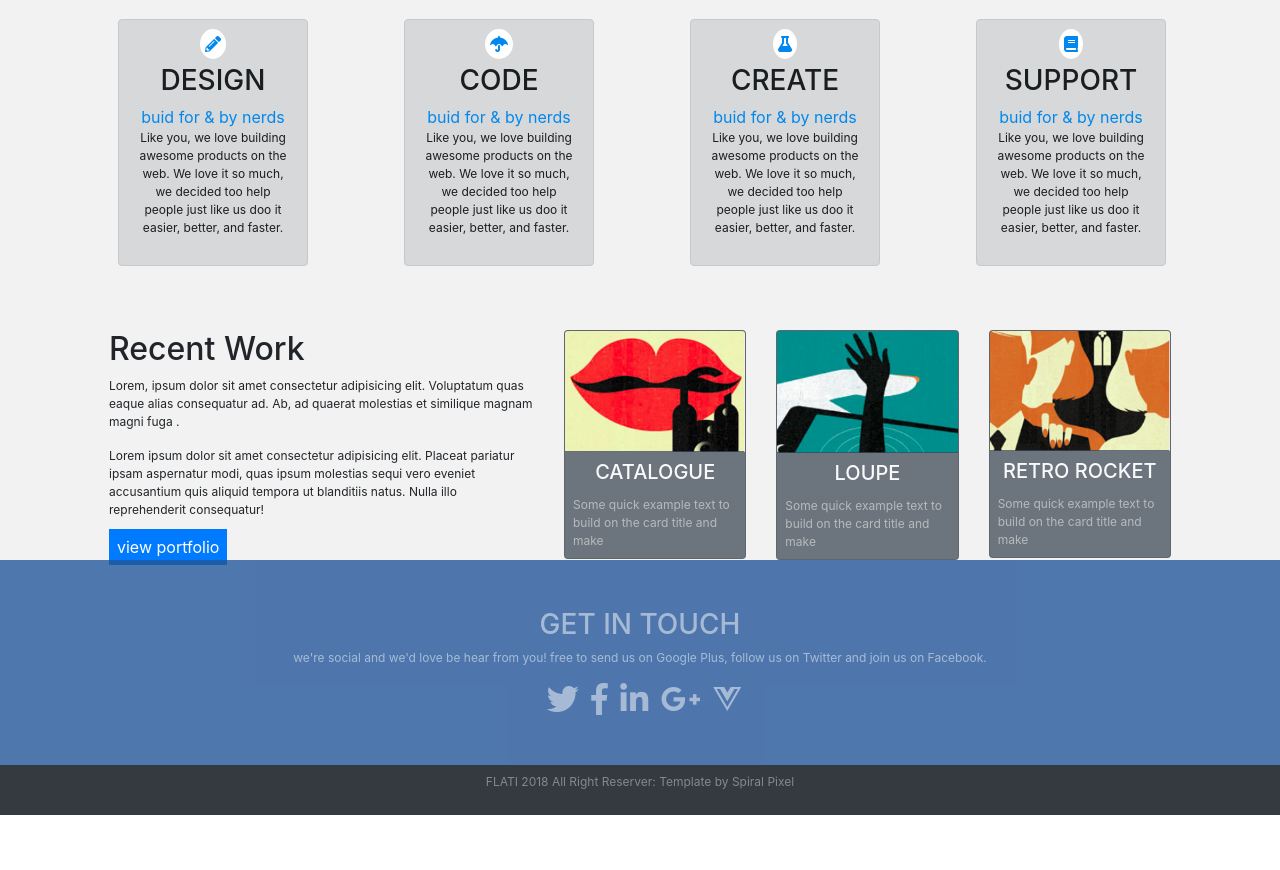
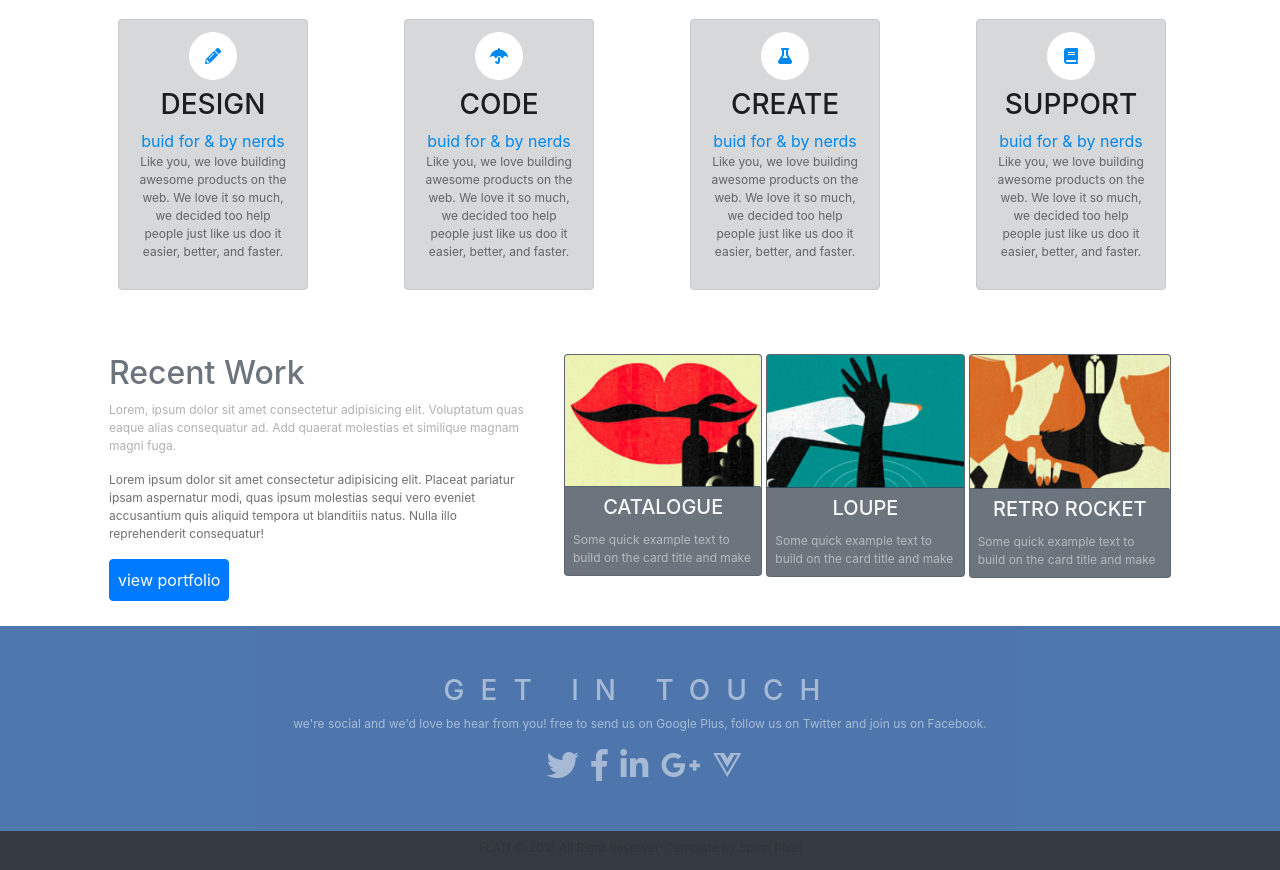
Before and after one commit to rblm1107/sass-site-flati, a website: page index.html in a window 1280 px wide. Shown: the part 840-1710 px from the top of the page. Before the commit the page ends 1655 px from the top, so only its background shows below. Drawn offline with Linux system fonts and the light colour scheme.

Commit message:
ameliorer le site

```diff
--- a/index.html
+++ b/index.html
@@ -11,15 +11,15 @@
 <body>
   <header class="bg-dark">
     <div class="container w-75">
-      <nav class="navbar navbar-expand-lg navbar-light bg-dark text-center">
-        <a class="navbar-brand text-light  pb-0 mb-0" href="#">FLATI</a>
+      <nav class="navbar navbar-expand-lg navbar-light bg-dark text-center pb-0 mb-0 pt-3">
+        <a class="navbar-brand text-light " href="#">FLATI</a>
         <button class="navbar-toggler" type="button" data-toggle="collapse" data-target="#navbarSupportedContent" aria-controls="navbarSupportedContent" aria-expanded="false" aria-label="Toggle navigation">
           <span class="navbar-toggler-icon"></span>
         </button>
 
         <div class="collapse navbar-collapse justify-content-end" id="navbarSupportedContent">
-            <ul class="nav nav-pills justify-content-center pb-0 mb-0">
-                <li class="nav-item  ">
+            <ul class="nav nav-pills " id="pills-tab" role="tablist">
+                <li class="nav-item pb-0 mb-0">
                   <a class="nav-link active" href="#">HOME</a>
                 </li>
                 <li class="nav-item ">
@@ -88,26 +88,26 @@
             <!-- les deusieme row  -->
         <div class="row px-4">
           <div class="col-5">
-            <h2>Recent Work</h2>
-            <p>Lorem, ipsum dolor sit amet consectetur adipisicing elit. Voluptatum quas eaque alias consequatur ad. Ab, ad quaerat molestias et similique magnam magni fuga .</p>
+            <h2 class="text-secondary">Recent Work</h2>
+            <p class="txt-opacity">Lorem, ipsum dolor sit amet consectetur adipisicing elit. Voluptatum quas eaque alias consequatur ad. Add quaerat molestias et similique magnam magni fuga.</p>
             <p>Lorem ipsum dolor sit amet consectetur adipisicing elit. Placeat pariatur ipsam aspernatur modi, quas ipsum molestias sequi vero eveniet accusantium quis aliquid tempora ut blanditiis natus. Nulla illo reprehenderit consequatur!</p>
-            <a class="bg-primary p-2" href="">view portfolio</a>
+            <a class="btn btn-primary p-2" href="">view portfolio</a>
           </div>
           <!-- les cartes -->
           <div class="col-7 align-self-center text-light">
-            <div class="row">
+            <div class="row no-gutters mb-5">
               <!-- premiere colonne  -->
-              <div class="col-4">
+              <div class="col-4 pr-1">
               <div class="card bg-secondary">
                 <img src="./images/flati-design-screenshot1.png" class="card-img-top">
-                <div class="card-body p-2">
+                <div class="card-body p-2 ">
                   <h5 class="card-title text-center">CATALOGUE</h5>
                   <p class="card-text text-light">Some quick example text to build on the card title and make</p>
                 </div>
                 </div>
               </div>
               <!-- deuxieme col -->
-             <div class="col-4">
+             <div class="col-4 pr-1">
                <div class="card bg-secondary">
                   <img src="./images/flati-design-screenshot2.png" class="card-img-top">
                   <div class="card-body p-2">
@@ -140,7 +140,7 @@
       <a href=""><i class="fab fa-vuejs fa-2x ml-2 "></i></a>
     </footer>
     <div class="copyright p-2 bg-dark text-center">
-      <p>FLATI 2018 All Right Reserver: Template by Spiral Pixel</p>
+      <p>FLATI &copy; 2018 All Right Reserver: Template by Spiral Pixel</p>
     </div>
 </body>
 </html>
--- a/sass/style.sass
+++ b/sass/style.sass
@@ -7,9 +7,20 @@ $gris: #444
 
 a
     color: #FFF
+
+
+nav
+   a
+      color: rgba(200,200,200, 0.3)
+   & a:hover
+      background-color: rgba(30,80,150, 0.3)
+      width: 100px
+      height: 50px
+      border-top: 5px solid rgb(30, 80, 150)
 #banner
     height: 25%
     width: 100%
+// fin de header
 
 .jumbo p
    font-size: 30px
@@ -21,25 +32,39 @@ a
 #simplicity
    font-weight: 500
    color: $gris
+
+   //la section de deux row
 .col-2
    a
     color: $bleu
    & span
     background-color: #fff
     color: $bleu
-    width: 50px
-    height: 100px
     border-radius: 100%
+    width: 3rem
+    height: 3rem
+    display: flex
+    align-items: center
+    justify-content: center
+    margin: auto
 p
     font-size: 12px
+    color: rgba(50,50,50, 0.7)
 
 .col-7 p
    color: rgba(255,255,255,0.5) !important
+.txt-opacity
+   color: rgba(100,100,100, 0.5)
+
+//footer
 footer
    background-color: #259
    opacity: 0.8
    color: rgba(255,255,255, 0.5)
-footer a
-   color: rgba(255,255,255, 0.5)
+footer
+   a,p
+      color: rgba(255,255,255, 0.5)
+   h3
+      letter-spacing: 1rem
 .copyright
    color: rgba(255,255,255, 0.4)
```
Also changed, not shown: public/style.css, 1 other file.
